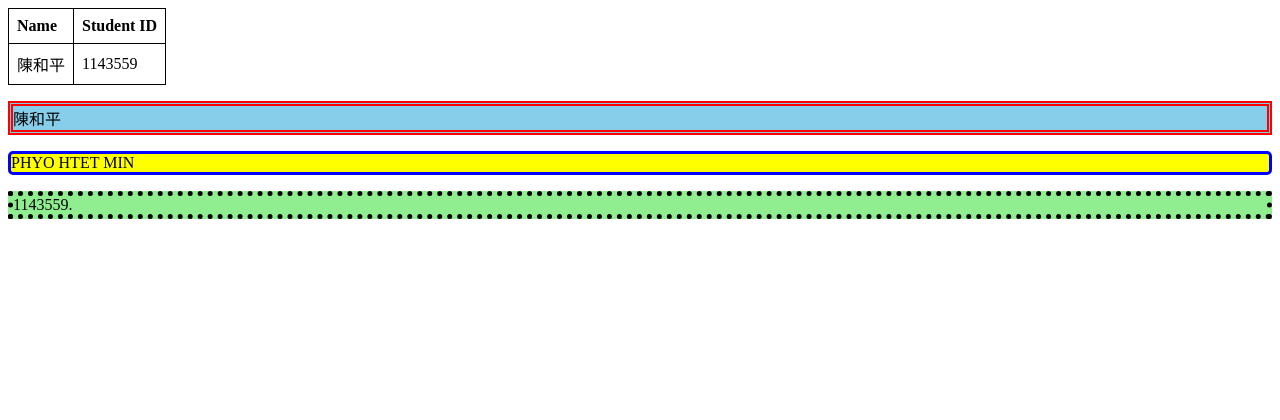
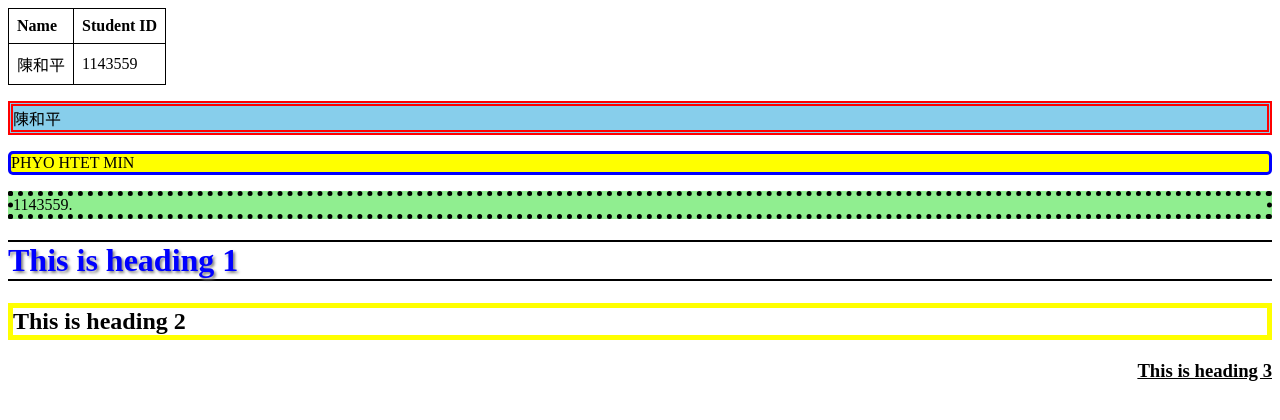
Before and after one commit to phyohtetmin97-sudo/phyohtetmin97-sudo.github.io, a plain HTML site: page index.html in a window 1280 px wide. Drawn offline with Linux system fonts and the light colour scheme.

Commit message:
Update index.html

```diff
--- a/index.html
+++ b/index.html
@@ -68,3 +68,41 @@ p.three {
 
 </body>
 </html>
+
+<!DOCTYPE html>
+<html>
+<head>
+  <title>Exercise 11</title>
+  <style>
+
+h1 {
+  color: blue;
+  border-top: 2px solid black;
+  border-bottom: 2px solid black;
+  text-shadow: 2px 2px 3px gray;
+  font-family: "Times New Roman", Times, serif;
+}
+
+
+    h2 {
+  border-style: solid;
+  border-width: 5px 5px;
+  border-color: yellow;
+    }
+
+
+    h3 {
+      text-align: right;
+      text-decoration: underline;
+      font-family: "Times New Roman", Times, serif;
+    }
+  </style>
+</head>
+<body>
+
+  <h1>This is heading 1</h1>
+  <h2>This is heading 2</h2>
+  <h3>This is heading 3</h3>
+
+</body>
+</html>
```
